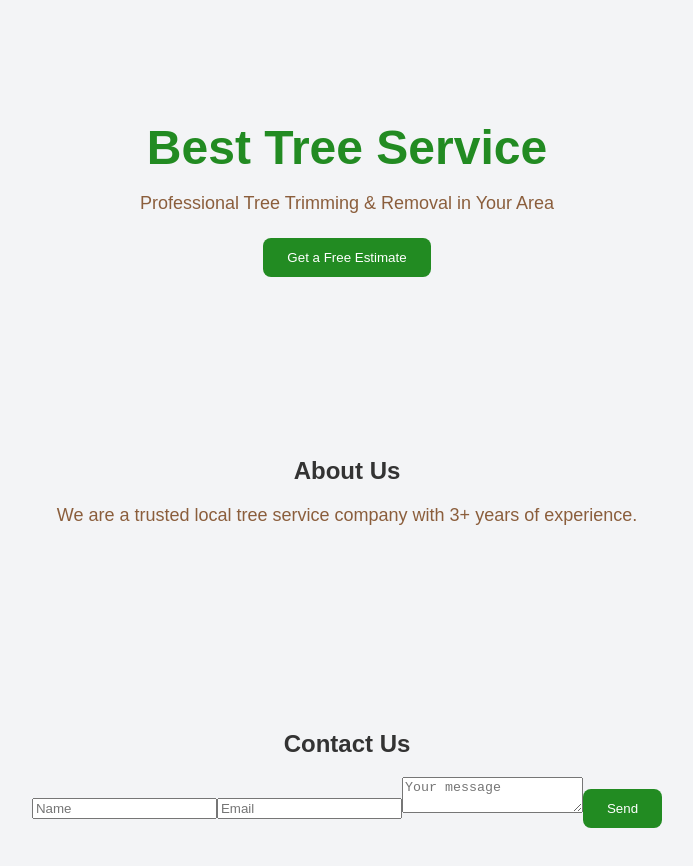
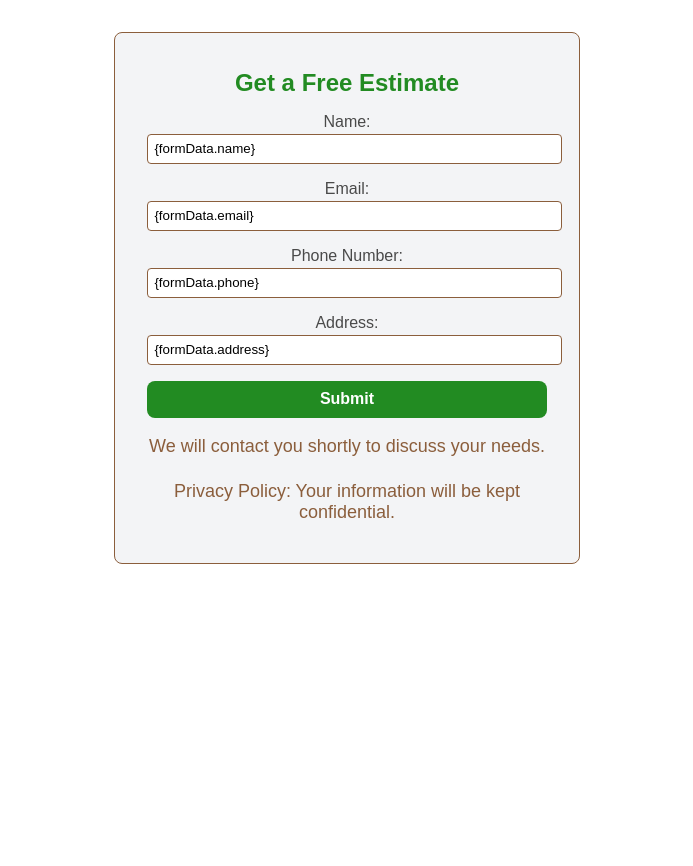
Before and after one commit to Joaquin95/Best-Tree-Service, a React (Create React App) app: page /estimate in a window 1280 px wide. Shown: the top 866 px of the page, without its empty margins (293-986 px from the left). After the commit the page ends 800 px from the top, so only its background shows below. Built offline with nearby package versions, Linux system fonts and the light colour scheme.

Commit message:
Added routes and updated app.js and home.js

```diff
--- a/src/App.js
+++ b/src/App.js
@@ -1,8 +1,11 @@
 import React, { useEffect } from 'react';
+import { Routes, Route} from 'react-router-dom';
 import ReactGA from 'react-ga4';
+
 import Home from "./pages/Home";
 import About from "./pages/About";
 import Contact from "./pages/Contact";
+import EstimateForm from "./pages/EstimateForm";
 
 ReactGA.initialize("G-XXXXXXX"); // Replace with your Google Analytics Measurement ID
 
@@ -12,11 +15,12 @@ function App() {
   }, []);
 
   return (
-    <div>
-      <Home />
-      <About />
-      <Contact />
-    </div>
+    <Routes>
+      <Route path="/" element={<Home />} />
+      <Route path="/about" element={<About />} />
+      <Route path="/contact" element={<Contact />} />
+      <Route path="/estimate" element={<EstimateForm />} />
+    </Routes>
   );
 }
 // This is the main entry point of the application
--- a/src/index.css
+++ b/src/index.css
@@ -38,3 +38,46 @@ button {
 button:hover {
   background-color: #1a6e1a;
 }
+
+/* Estimate page form */
+.form-container {
+    max-width: 400px;
+    margin: 2rem auto;
+    padding: 1rem 2rem;
+    border: 1px solid #8B5E3C;
+    border-radius: 8px;
+    font-family: sans-serif;
+    background-color: #f3f4f6; /* beige */
+}
+.form-container h2 {
+    text-align: center;
+    color: #228b22; /* forest */
+    margin-bottom: 1rem;
+}
+.form-container form label {
+    display: block;
+    margin-bottom: 1rem;
+    color: #4A4A4A; /* bark */
+}
+.form-container form input {
+    width: 100%;
+    padding: 0.4rem;
+    border: 1px solid #8B5E3C; /* bark */
+    border-radius: 4px;
+    margin-top: 0.2rem;
+}
+.form-container form button {
+    width: 100%;
+    background-color: #228b22; /* forest */
+    color: white;
+    padding: 0.6rem;
+    border: none;
+    border-radius: 8px;
+    cursor: pointer;
+    transition: background-color 0.3s ease;
+    font-weight: bold;
+    font-size: 1rem;
+}
+.form-container form button:hover {
+    background-color: #196619;
+}
--- a/src/pages/Home.js
+++ b/src/pages/Home.js
@@ -6,7 +6,7 @@ export default function Home() {
     <section>
       <h1>Best Tree Service</h1>
       <p>Professional Tree Trimming & Removal in Your Area</p>
-      <button>Get a Free Estimate</button>
+      <button onClick={() => window.open('/estimate', '_blank')}>Get a Free Estimate</button>
     </section>
   );
 }
```
